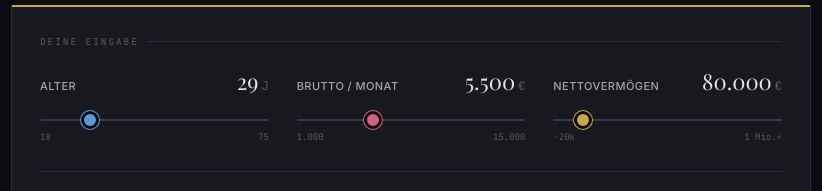
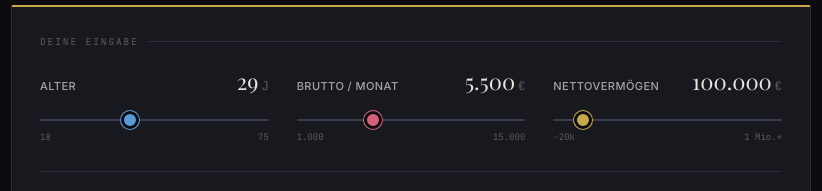
Before and after one commit to thivibecode/einkommens-vermoegen-vergleich, a plain HTML site: page index.html in a window 1280 px wide. Shown: the part 292-483 px from the top of the page, 229-1051 px from the left. Drawn offline with nearby package versions, Linux system fonts and the light colour scheme; a web font is replaced by a local one.

Commit message:
Update index.html

```diff
--- a/index.html
+++ b/index.html
@@ -597,7 +597,7 @@ svg { width: 100%; overflow: visible; }
           <div class="slider-label">Alter</div>
           <div class="slider-value" id="ageDisplay">29<span class="unit">J</span></div>
         </div>
-        <input type="range" id="ageRange" min="18" max="75" value="29" step="1">
+        <input type="range" id="ageRange" min="18" max="75" value="40" step="1">
         <div class="slider-ticks"><span>18</span><span>75</span></div>
       </div>
 
@@ -613,7 +613,7 @@ svg { width: 100%; overflow: visible; }
       <div>
         <div class="slider-top">
           <div class="slider-label">Nettovermögen</div>
-          <div class="slider-value" id="wealthDisplay">80.000<span class="unit">€</span></div>
+          <div class="slider-value" id="wealthDisplay">100.000<span class="unit">€</span></div>
         </div>
         <input type="range" id="wealthRange" min="-20000" max="1000000" value="80000" step="5000">
         <div class="slider-ticks"><span>-20k</span><span>1 Mio.+</span></div>
```
